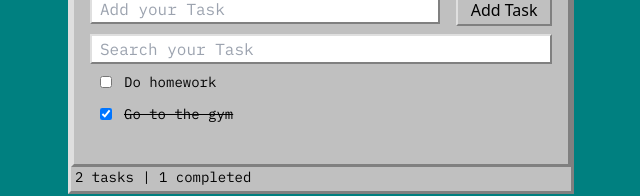
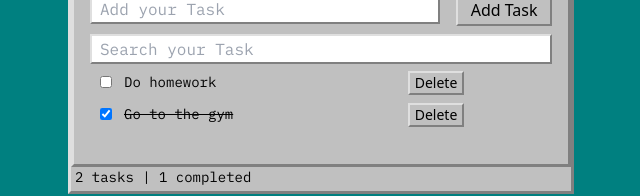
Before and after one commit to tadeowoto/react-ToDo, a React (Vite) app: page / in a window 1280 px wide. Shown: the part 148-344 px from the top of the page, without its empty margins (319-959 px from the left). Built offline with nearby package versions, Linux system fonts and the light colour scheme.

Commit message:
first logic added

```diff
--- a/src/components/ToDo.tsx
+++ b/src/components/ToDo.tsx
@@ -28,6 +28,22 @@ const ToDo = () => {
 
   const completedTodos = toDoTasks.filter((task) => task.completed).length;
   const totalTodos = toDoTasks.length;
+  const filteredTodos = toDoTasks.filter((task) => task.task.toLowerCase().includes(search.toLowerCase()));
+
+  const finishTodo = ( id: number ) => {
+
+    const newTodos = [... toDoTasks];
+    const todoIndex = newTodos.findIndex((task) => task.id === id);
+    newTodos[todoIndex].completed= true
+    setToDoTasks(newTodos)
+  }
+  const deleteTodo = ( id: number ) => {
+
+    const newTodos = [... toDoTasks];
+    const todoIndex = newTodos.findIndex((task) => task.id === id);
+    newTodos.splice(todoIndex, 1)
+    setToDoTasks(newTodos)
+  }
 
   return (
     <article className="w-[506px] h-[262px] bg-cardBg border-[3px] border-t-[#dfdfdf] border-r-[#808080] border-b-[#808080] border-l-[#dfdfdf]">
@@ -45,8 +61,8 @@ const ToDo = () => {
           </div>
           <div className="w-full h-3/5 overflow-y-scroll ">
               <ToDoList>
-                {toDoTasks.map((task) => (
-                  <ToDoItem key={task.id} task={task.task} completed={task.completed} />
+                {filteredTodos.map((task) => (
+                  <ToDoItem key={task.id} task={task.task} completed={task.completed} onComplete={() => finishTodo(task.id)} onDelete={() => deleteTodo(task.id)} />
                 ))}
               </ToDoList>
           </div>
--- a/src/components/ToDoItem.tsx
+++ b/src/components/ToDoItem.tsx
@@ -1,24 +1,32 @@
-
 type Props = {
   task: string;
   completed: boolean;
+  onComplete: () => void;
+  onDelete: () => void;
 };
 
-const ToDoItem = ({ task, completed }: Props) => {
-
-
-
+const ToDoItem = ({ task, completed, onComplete, onDelete }: Props) => {
   const completedStyle = completed ? "line-through" : "";
 
-
   return (
-    <li className="p-2.5 w-96 h-5 flex items-center gap-3">
-      <input
-        checked={completed}
-        type="checkbox"
-        className="w-3 h-3 border-[3px] border-t-[#dfdfdf] border-r-[#808080] border-b-[#808080] border-l-[#dfdfdf]"
-      />
-      <p className={` ${completedStyle} font-primaryFont text-sm`}>{task}</p>
+    <li className="p-2.5 w-96 h-5 flex items-center justify-between">
+      <div className="flex items-center gap-3">
+        <input
+          onClick={onComplete}
+          defaultChecked={completed}
+          type="checkbox"
+          className="w-3 h-3 border-[3px] border-t-[#dfdfdf] border-r-[#808080] border-b-[#808080] border-l-[#dfdfdf]"
+        />
+        <p className={` ${completedStyle} font-primaryFont text-sm`}>{task}</p>
+      </div>
+      <div>
+        <button
+          onClick={onDelete}
+          className="w-14 h-6 text-sm border-2 border-solid border-t-[#dfdfdf] border-r-[#808080] border-b-[#808080] border-l-[#dfdfdf]"
+        >
+          Delete
+        </button>
+      </div>
     </li>
   );
 };
```
